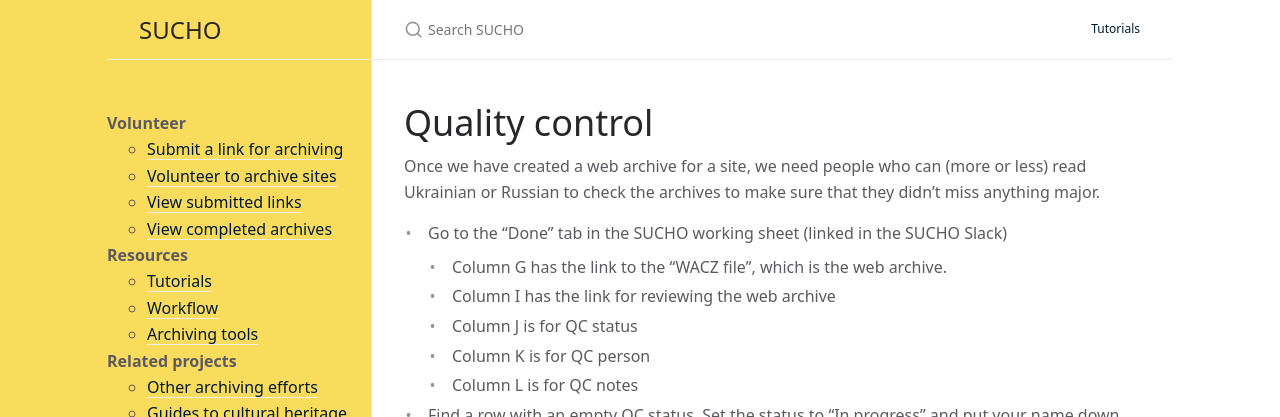
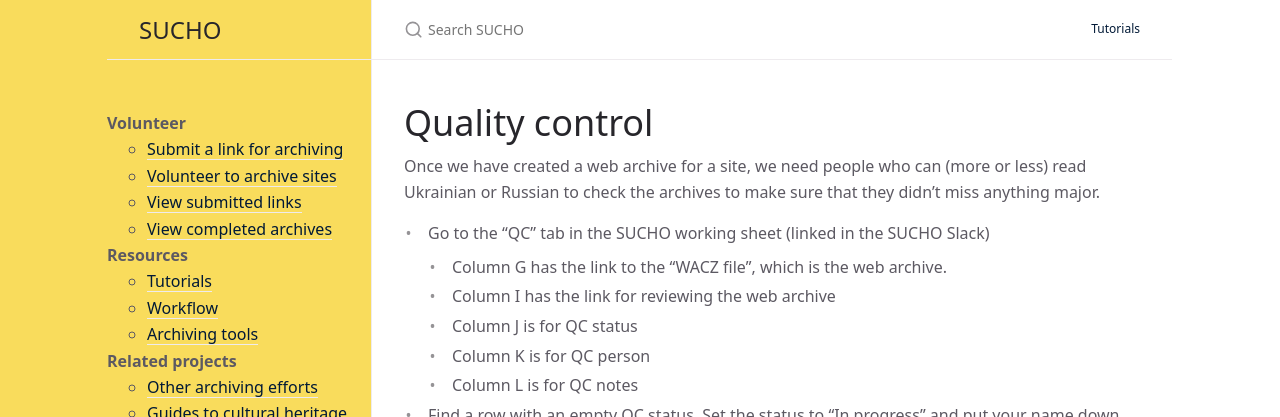
Before and after one commit to sucho-archiving/sucho-archiving.github.io, a Jekyll site: the page built from qc.md, in a window 1280 px wide and 983 px high. Shown: the top 417 px of the window. Built offline with Jekyll 4.4.1, drawn with Linux system fonts in a browser that asks for light colours.

Commit message:
Update qc.md

```diff
--- a/qc.md
+++ b/qc.md
@@ -8,7 +8,7 @@
 
 Once we have created a web archive for a site, we need people who can (more or less) read Ukrainian or Russian to check the archives to make sure that they didn't miss anything major.
 
-- Go to the "Done" tab in the SUCHO working sheet (linked in the SUCHO Slack)
+- Go to the "QC" tab in the SUCHO working sheet (linked in the SUCHO Slack)
   - Column G has the link to the "WACZ file", which is the web archive.
   - Column I has the link for reviewing the web archive
   - Column J is for QC status
```
